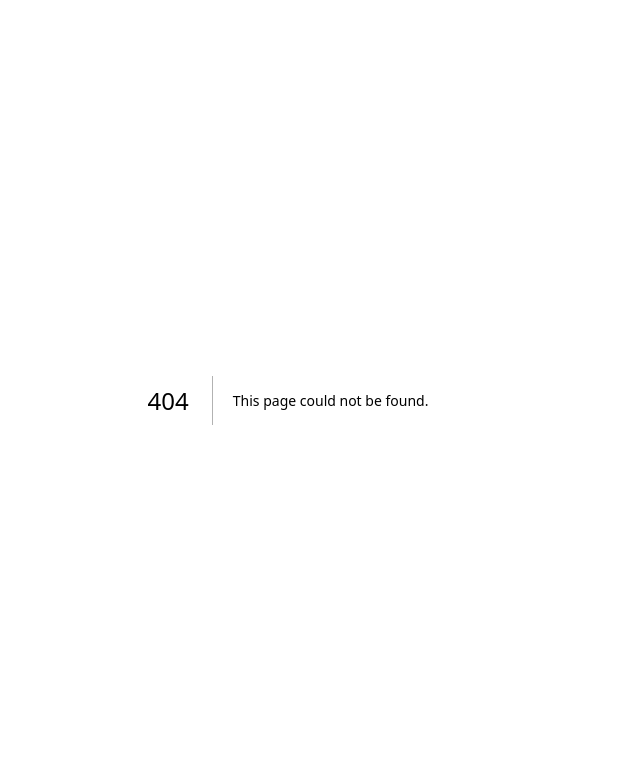
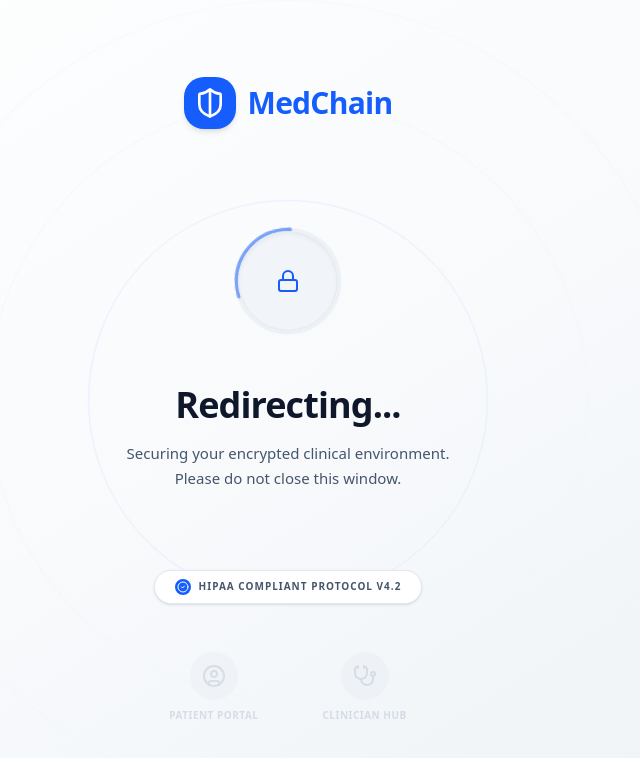
Before and after one commit to Rockyyy2312/medchain-frontend, a Next.js app: page /loading-secure in a window 1280 px wide. Before the commit this address had no page. Shown: the top 758 px of the page, without its empty margins (352-992 px from the left). Built offline with nearby package versions, Linux system fonts and the light colour scheme.

Commit message:
feat: add elegant premium transitions and secure loading gateways

```diff
--- /dev/null
+++ b/src/app/loading-secure/page.tsx
@@ -0,0 +1,77 @@
+'use client';
+
+import { ShieldHalf, Lock, UserCircle, Stethoscope, CheckCircle2 } from 'lucide-react';
+
+export default function LoadingSecure() {
+    return (
+        <div className="min-h-screen bg-gradient-to-br from-white via-[#F8FAFC] to-[#EEF2F6] flex flex-col items-center justify-center relative overflow-hidden">
+
+            {/* Background animated rings */}
+            <div className="absolute top-1/2 left-1/2 -translate-x-1/2 -translate-y-1/2 w-[800px] h-[800px] border border-slate-100 rounded-full opacity-50 animate-[spin_60s_linear_infinite]"></div>
+            <div className="absolute top-1/2 left-1/2 -translate-x-1/2 -translate-y-1/2 w-[600px] h-[600px] border border-blue-50 rounded-full opacity-60 animate-[spin_40s_linear_infinite_reverse]"></div>
+            <div className="absolute top-1/2 left-1/2 -translate-x-1/2 -translate-y-1/2 w-[400px] h-[400px] border border-blue-100 rounded-full opacity-70 animate-[spin_20s_linear_infinite]"></div>
+
+            <div className="relative z-10 flex flex-col items-center">
+
+                {/* Logo */}
+                <div className="flex items-center gap-3 mb-24">
+                    <div className="bg-blue-600 rounded-xl p-2.5 text-white shadow-md">
+                        <ShieldHalf className="w-8 h-8" />
+                    </div>
+                    <span className="text-3xl font-extrabold tracking-tight text-blue-600">MedChain</span>
+                </div>
+
+                {/* Loading Indicator */}
+                <div className="relative w-28 h-28 mb-12 flex items-center justify-center">
+                    {/* Outer animated ring */}
+                    <svg className="absolute w-full h-full animate-spin text-blue-600" viewBox="0 0 100 100">
+                        <circle cx="50" cy="50" r="46" fill="none" stroke="currentColor" strokeWidth="3" strokeDasharray="80 200" strokeLinecap="round" className="opacity-100"></circle>
+                        <circle cx="50" cy="50" r="46" fill="none" stroke="#E2E8F0" strokeWidth="3" className="opacity-50"></circle>
+                    </svg>
+
+                    {/* Inner static background */}
+                    <div className="absolute w-[100px] h-[100px] bg-slate-100 rounded-full border border-slate-200 shadow-inner flex items-center justify-center">
+                        <Lock className="w-6 h-6 text-blue-600" />
+                    </div>
+                </div>
+
+                {/* Text */}
+                <h1 className="text-4xl font-extrabold tracking-tight text-slate-900 mb-4">
+                    Redirecting...
+                </h1>
+                <p className="text-[15px] font-medium text-slate-600 text-center leading-relaxed">
+                    Securing your encrypted clinical environment.<br/>
+                    Please do not close this window.
+                </p>
+
+                {/* Protocol Badge */}
+                <div className="mt-20 mb-8 bg-white border border-slate-200 shadow-sm rounded-full px-5 py-2 flex items-center gap-2">
+                    <div className="w-4 h-4 bg-blue-600 rounded-full flex items-center justify-center">
+                        <CheckCircle2 className="w-3 h-3 text-white" />
+                    </div>
+                    <span className="text-[10px] font-extrabold tracking-widest text-slate-600 uppercase">
+                        HIPAA COMPLIANT PROTOCOL V4.2
+                    </span>
+                </div>
+
+                {/* Portals fade out */}
+                <div className="flex items-center gap-16 opacity-30 mt-4">
+                    <div className="flex flex-col items-center gap-2">
+                        <div className="w-12 h-12 bg-slate-200 rounded-2xl flex items-center justify-center text-slate-400">
+                            <UserCircle className="w-6 h-6" />
+                        </div>
+                        <span className="text-[10px] font-extrabold tracking-wider uppercase text-slate-400">Patient Portal</span>
+                    </div>
+                    <div className="flex flex-col items-center gap-2">
+                        <div className="w-12 h-12 bg-slate-200 rounded-2xl flex items-center justify-center text-slate-400">
+                            <Stethoscope className="w-6 h-6" />
+                        </div>
+                        <span className="text-[10px] font-extrabold tracking-wider uppercase text-slate-400">Clinician Hub</span>
+                    </div>
+                </div>
+
+            </div>
+
+        </div>
+    );
+}
```
